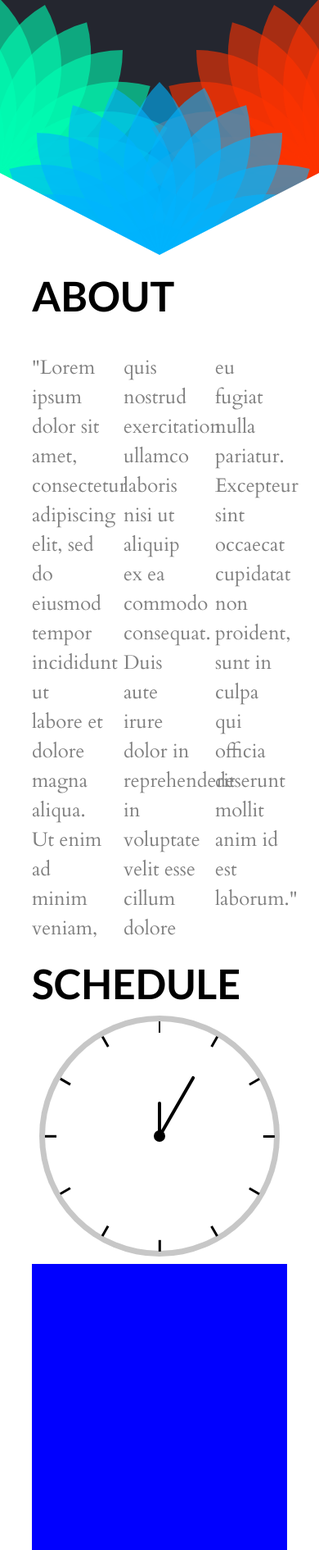
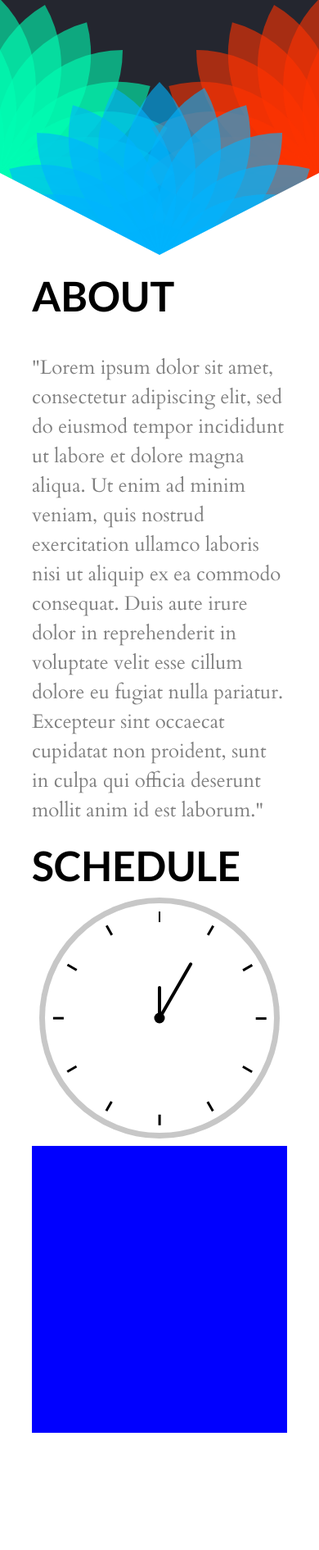
Before and after one commit to dsrasheed/cotr-website, a Flask app: page / in a window 390 px wide. Shown: the part 589-2480 px from the top of the page at 82% size. After the commit the page ends 2337 px from the top, so only its background shows below. Run offline with Flask 2, Linux system fonts and the light colour scheme; parts of the project's set-up code (start-up, migrations or seed data) failed here and were passed over.

Commit message:
Make .about-info responsive

```diff
--- a/cotr/static/styles/main.css
+++ b/cotr/static/styles/main.css
@@ -309,6 +309,7 @@ h2.section-title {
     height: 100%;
     border-radius: 50%;
     background-color: white;
+    border: solid 10px white;
     position: relative;
 }
 .clock-tick {
@@ -445,6 +446,10 @@ MEDIA QUERIES
         width: 200px;
         height: 200px;
     }
+    .about-info {
+    	-webkit-column-count: 1;
+    	column-count: 1;
+    }
 }
 @media screen and (max-width: 500px) {
     .triangle {
```
